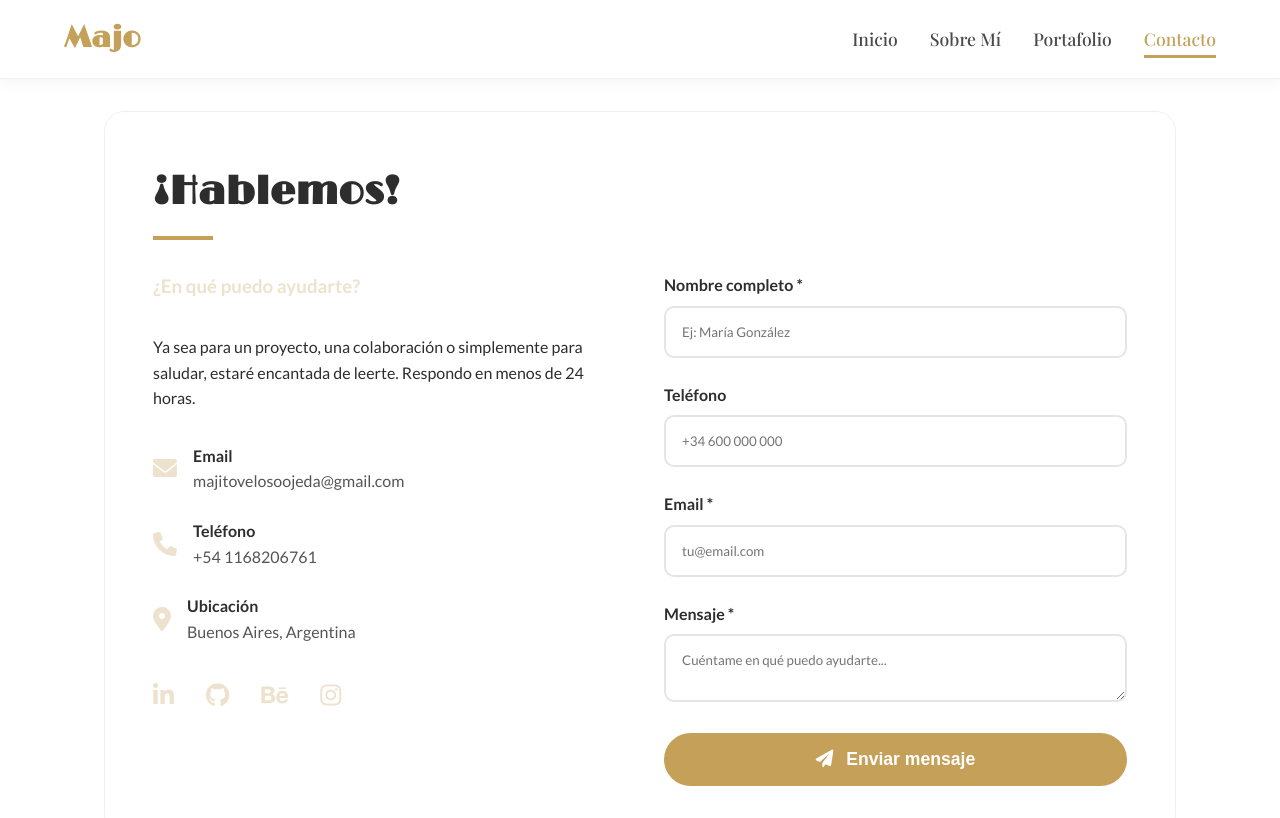
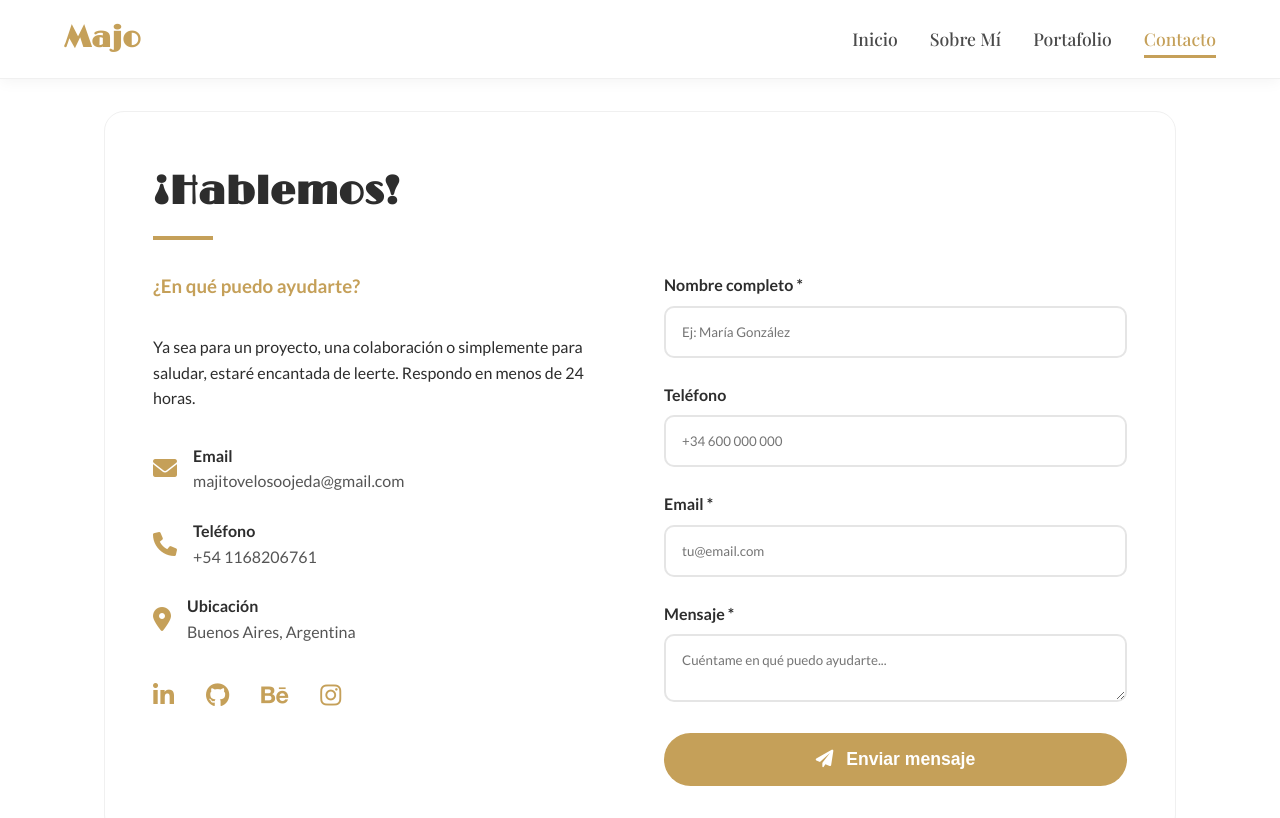
Before and after one commit to Majo512/majo512.github.io, a plain HTML site: page contacto.html in a window 1280 px wide. Shown: the top 818 px of the page. Drawn offline with nearby package versions, Linux system fonts and the light colour scheme.

Commit message:
Cambié título e íconos a dorado sólido

```diff
--- a/contacto.html
+++ b/contacto.html
@@ -28,7 +28,7 @@
             <div style="display: grid; grid-template-columns: 1fr 1fr; gap: 3rem; margin-top: 2rem;">
                 <!-- Información de contacto -->
                 <div>
-                    <h3 style="color: rgba(197, 160, 89, 0.3); margin-bottom: 2rem;">¿En qué puedo ayudarte?</h3>
+                    <h3 style="color:#C5A059; margin-bottom: 2rem;">¿En qué puedo ayudarte?</h3>
                     <p style="margin-bottom: 2rem;">
                         Ya sea para un proyecto, una colaboración o simplemente para saludar,
                         estaré encantada de leerte. Respondo en menos de 24 horas.
@@ -36,7 +36,7 @@
 
                     <div style="margin: 2rem 0;">
                         <div style="display: flex; align-items: center; gap: 1rem; margin-bottom: 1.5rem;">
-                            <i class="fas fa-envelope" style="color: rgba(197, 160, 89, 0.3); font-size: 1.5rem;"></i>
+                            <i class="fas fa-envelope" style="color: rgba(197, 160, 89, 1); font-size: 1.5rem;"></i>
                             <div>
                                 <strong>Email</strong><br>
                                 <a href="mailto:majo@email.com" style="color: #555; text-decoration: none;">majitovelosoojeda@gmail.com</a>
@@ -44,7 +44,7 @@
                         </div>
 
                         <div style="display: flex; align-items: center; gap: 1rem; margin-bottom: 1.5rem;">
-                            <i class="fas fa-phone" style="color: rgba(197, 160, 89, 0.3); font-size: 1.5rem;"></i>
+                            <i class="fas fa-phone" style="color: rgba(197, 160, 89, 1); font-size: 1.5rem;"></i>
                             <div>
                                 <strong>Teléfono</strong><br>
                                 <span style="color: #555;">+54 1168206761</span>
@@ -52,7 +52,7 @@
                         </div>
 
                         <div style="display: flex; align-items: center; gap: 1rem; margin-bottom: 1.5rem;">
-                            <i class="fas fa-map-marker-alt" style="color:rgba(197, 160, 89, 0.3); font-size: 1.5rem;"></i>
+                            <i class="fas fa-map-marker-alt" style="color:rgba(197, 160, 89, 1); font-size: 1.5rem;"></i>
                             <div>
                                 <strong>Ubicación</strong><br>
                                 <span style="color: #555;">Buenos Aires, Argentina</span>
@@ -61,10 +61,10 @@
                     </div>
 
                     <div class="social-links" style="justify-content: flex-start;">
-                        <a href="#" style="color: rgba(197, 160, 89, 0.3);"><i class="fab fa-linkedin-in"></i></a>
-                        <a href="#" style="color: rgba(197, 160, 89, 0.3);"><i class="fab fa-github"></i></a>
-                        <a href="#" style="color: rgba(197, 160, 89, 0.3);"><i class="fab fa-behance"></i></a>
-                        <a href="#" style="color: rgba(197, 160, 89, 0.3);"><i class="fab fa-instagram"></i></a>
+                        <a href="#" style="color: rgba(197, 160, 89, 1);"><i class="fab fa-linkedin-in"></i></a>
+                        <a href="#" style="color: rgba(197, 160, 89, 1);"><i class="fab fa-github"></i></a>
+                        <a href="#" style="color: rgba(197, 160, 89, 1);"><i class="fab fa-behance"></i></a>
+                        <a href="#" style="color: rgba(197, 160, 89, 1);"><i class="fab fa-instagram"></i></a>
                     </div>
                 </div>
 
```
Also changed, not shown: index.html (+2 -2 lines), portafolio.html (+1 -1 lines).
